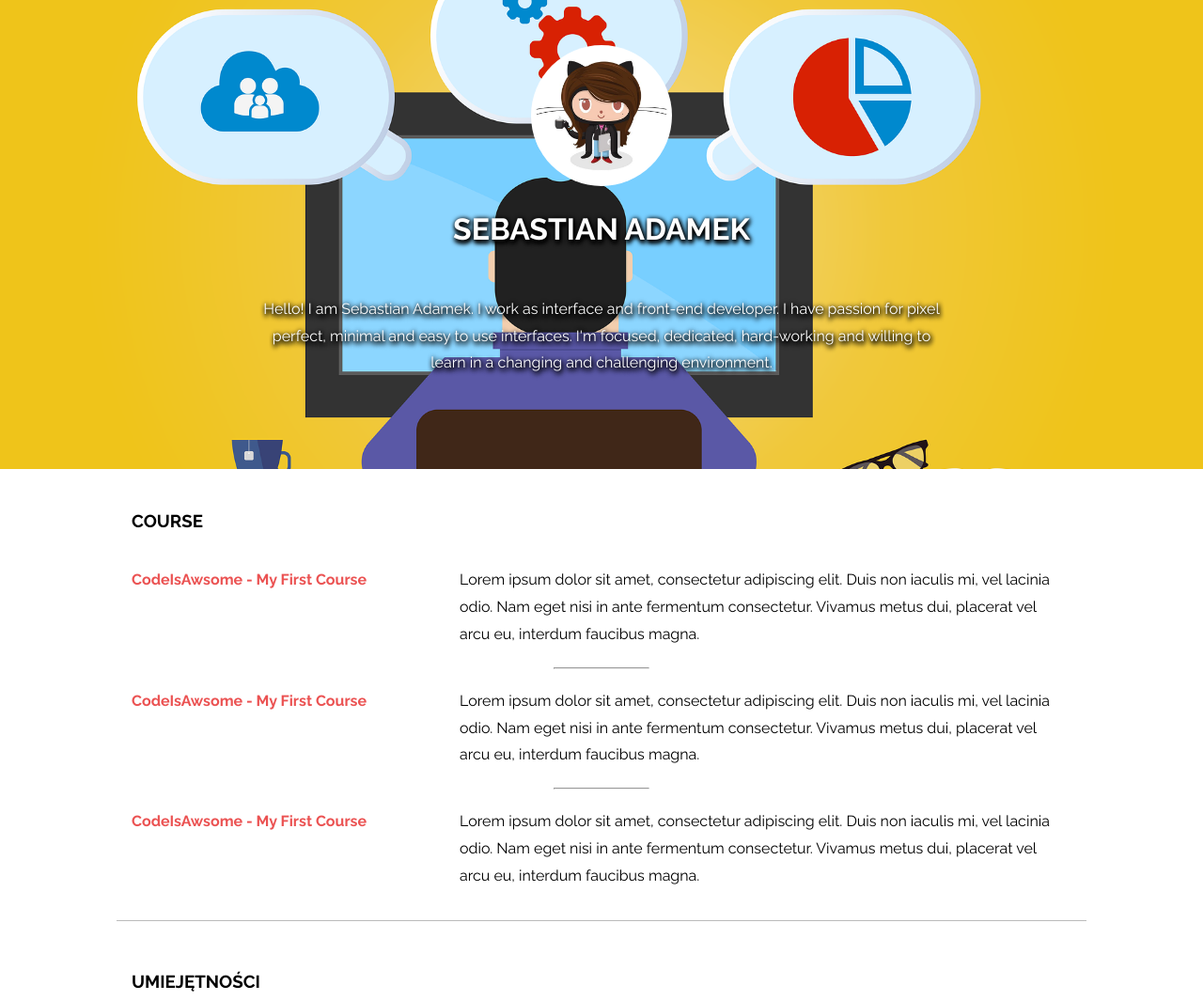
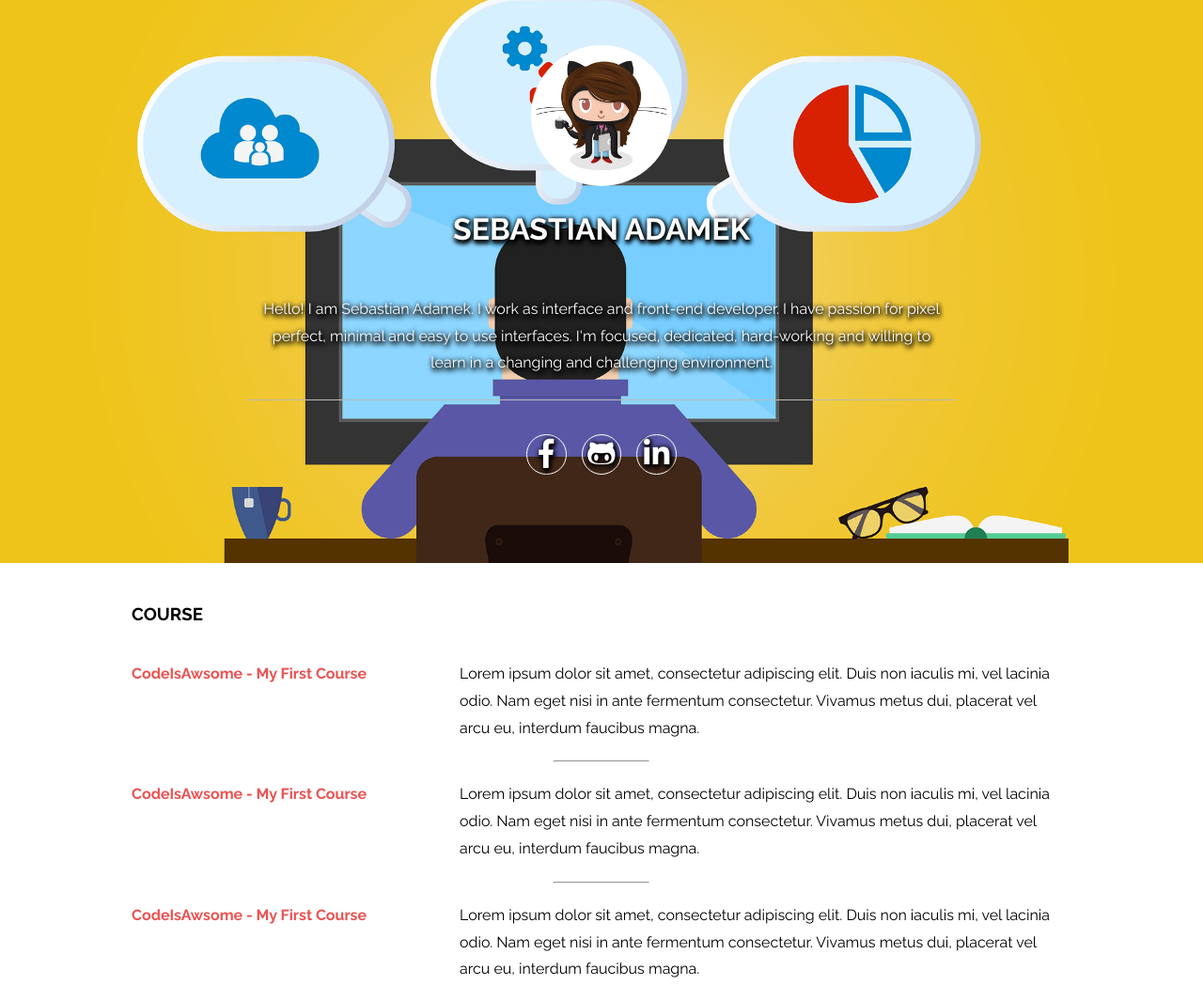
Before and after one commit to SebastianAdamek/SEBACV, a plain HTML site: page index.html in a window 1280 px wide. Shown: the top 1065 px of the page at 94% size. Drawn offline with Linux system fonts and the light colour scheme.

Commit message:
add favicon and Font Awesome

```diff
--- a/index.html
+++ b/index.html
@@ -6,8 +6,10 @@
   <meta name="description" content="CV Sebastian Adamek">
   <meta name="author" content="Sebastian Adamek">
   <meta name="viewport" content="width=device-width, initial-scale=1.0">
+  <link rel="icon" href="img/favicon.ico">
   <link href="https://fonts.googleapis.com/css?family=Raleway:400,700&amp;subset=latin-ext" rel="stylesheet">
   <link rel="stylesheet" type="text/css" href="css/main.css">
+  <link rel="stylesheet" href="https://use.fontawesome.com/releases/v5.0.13/css/all.css" integrity="sha384-DNOHZ68U8hZfKXOrtjWvjxusGo9WQnrNx2sqG0tfsghAvtVlRW3tvkXWZh58N9jp" crossorigin="anonymous">
 </head>
 
 <body>
@@ -19,6 +21,11 @@
     <h1>Sebastian Adamek</h1>
     <section>
       <p>Hello! I am Sebastian Adamek. I work as interface and front-end developer. I have passion for pixel perfect, minimal and easy to use interfaces. I'm focused, dedicated, hard-working and willing to learn in a changing and challenging environment.</p>
+    </section>
+    <section class="link">
+      <a href="" class="menu"><i class="fab fa-facebook-f"></i></a>
+      <a href="https://github.com/SebastianAdamek" class="menu" target="_blank"><i class="fab fa-github-alt"></i></a>
+      <a href="" class="menu"><i class="fab fa-linkedin-in"></i></a>
     </section>
   </header>
   <main>
--- a/scss/_base.scss
+++ b/scss/_base.scss
@@ -24,8 +24,26 @@ ul{
 a{
   text-decoration: none;
   color: darken($color-brand, 40%);
-
+  transition: all 0.1s linear;
   &:hover{
     color: darken($color-brand,10%);
   }
 }
+
+a.menu {
+  display: inline-block;
+  @include box-size(1.3em);
+  text-decoration: none;
+  color: $white;
+  font-size: 1.3em;
+  border: 1px solid $white;
+  border-radius: 50%;
+  line-height: 1.3em;
+  margin: auto 5px;
+  transition: all 0.1s linear;
+
+  &:hover{
+    color: darken($white,20%);
+    transform: scale(1.1);
+  }
+}
--- a/scss/_layout.scss
+++ b/scss/_layout.scss
@@ -37,6 +37,10 @@ header {
     max-width: 740px;
     padding: 0.5em;
 
+  }
+
+  .link {
+    font-size: 1.5em;
   }
 
 }
```
Also changed, not shown: css/main.css, img/favicon.ico (added), 1 other file.
